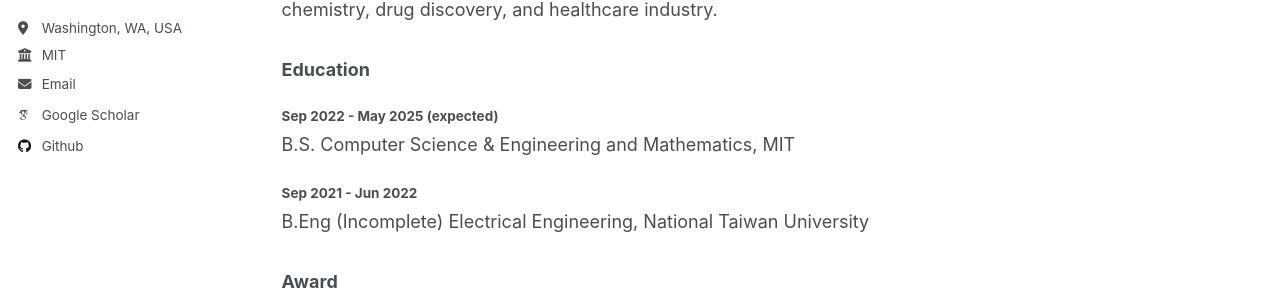
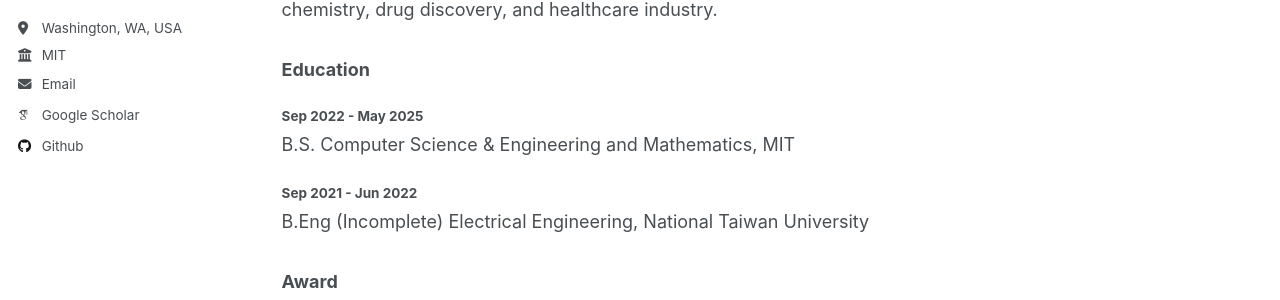
Before and after one commit to RuiXiWangTW/RuiXiWangTW.github.io, a Jekyll site: the page built from _pages/about.md, in a window 1280 px wide and 900 px high. Shown: the part 395-695 px from the top of the window. Built offline with Jekyll 4.4.1, drawn with Linux system fonts in a browser that asks for light colours; some web fonts are replaced.

Commit message:
fix typo

```diff
--- a/_pages/about.md
+++ b/_pages/about.md
@@ -16,7 +16,7 @@ interests are in AI4Science. Specifically, I'm interested in developing machine
 discovery, and healthcare industry.
 
 ### Education
-#### Sep 2022 - May 2025 (expected)
+#### Sep 2022 - May 2025
 B.S. Computer Science & Engineering and Mathematics, MIT
 
 #### Sep 2021 - Jun 2022
```
